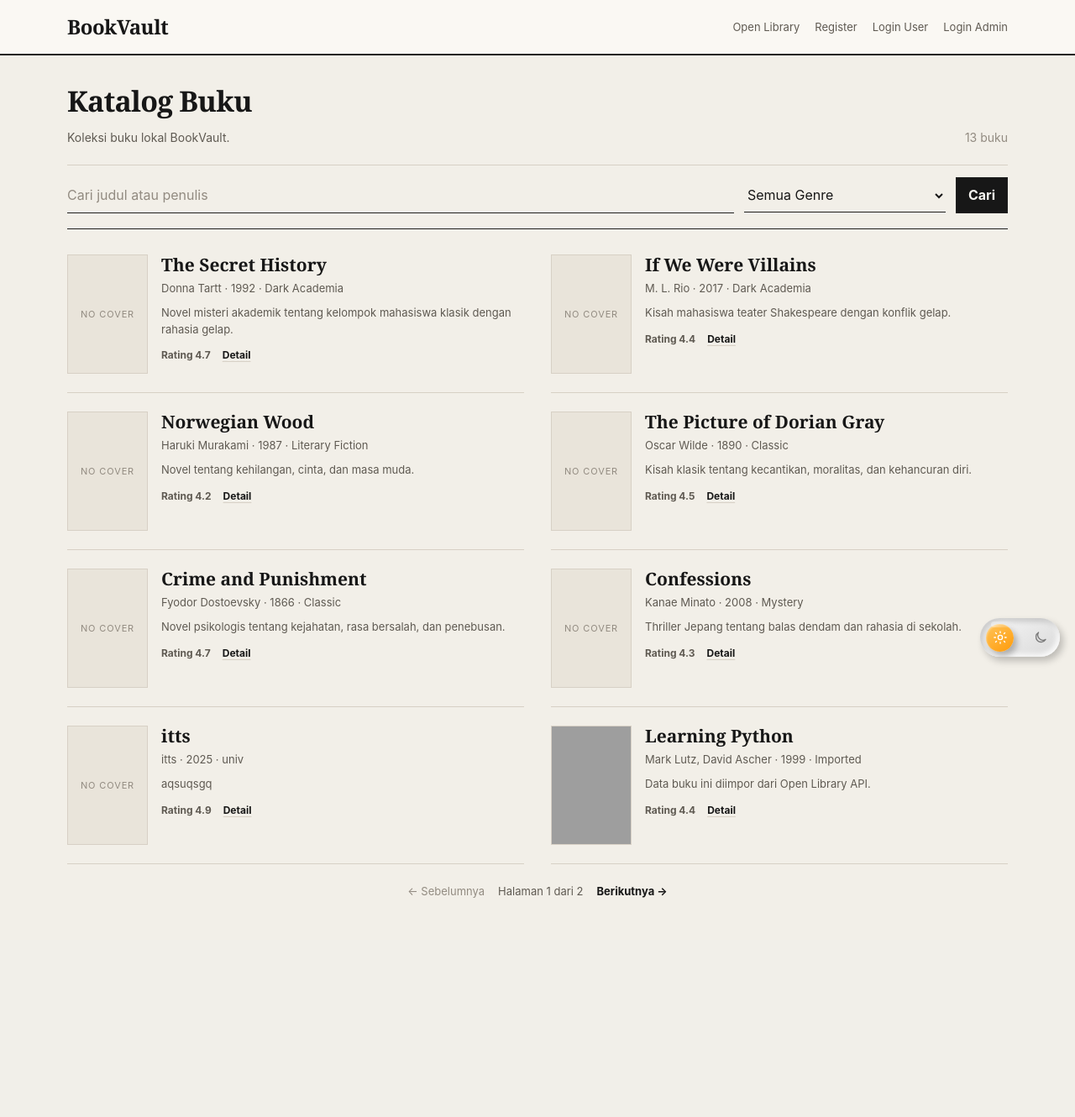
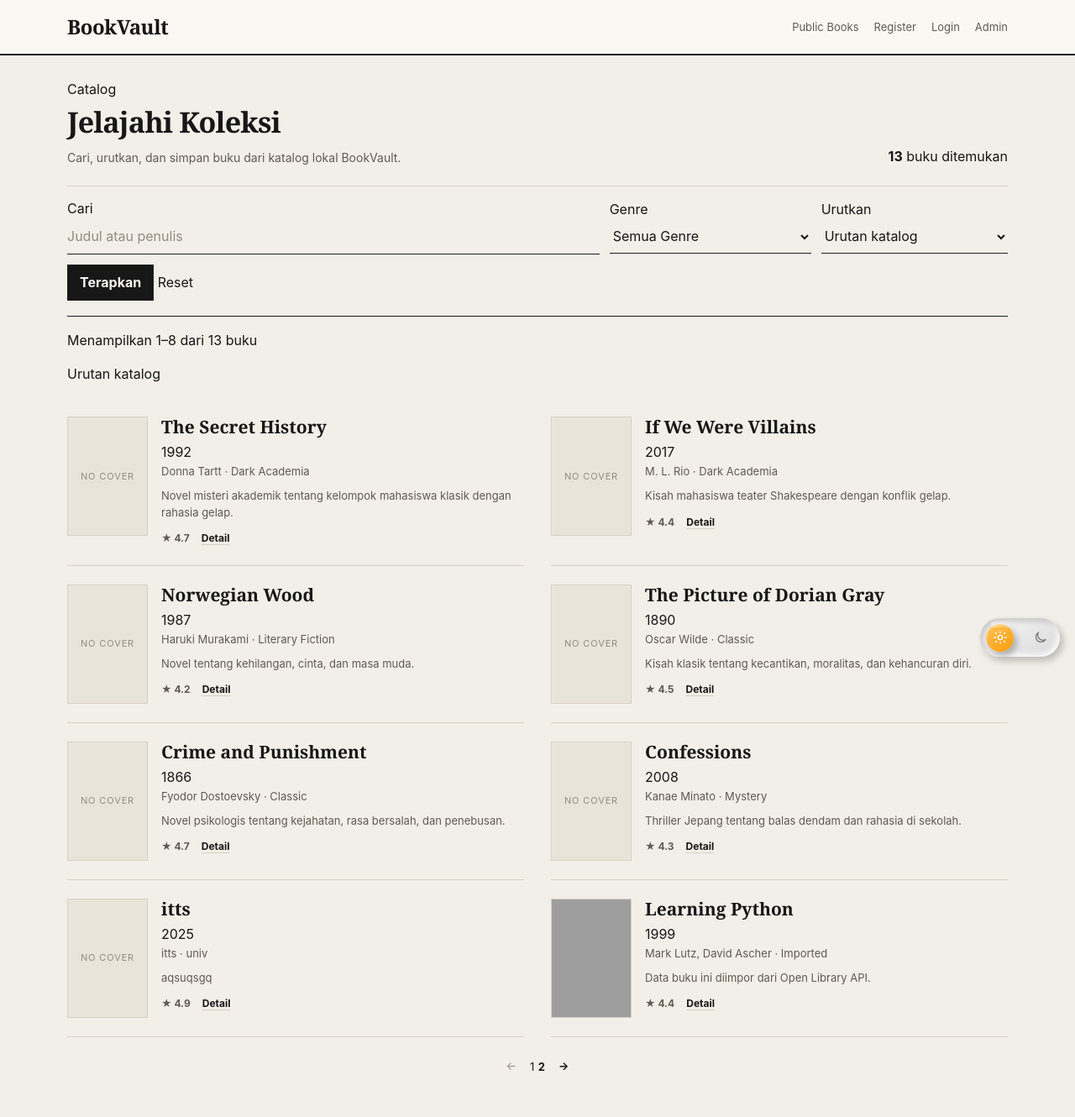
Before and after one commit to panjiaryasoma/bookvault-flask, a Flask app: page / in a window 1280 px wide. Shown: the whole page at 84% size. Before the commit the page ends 1069 px from the top, so only its background shows below. Run offline with Flask 3, Linux system fonts and the light colour scheme; data comes from the database, SQL or seed files in the repository; grey boxes are pictures that could not be loaded.

Commit message:
Upgrade local catalog discovery interface

```diff
--- a/templates/index.html
+++ b/templates/index.html
@@ -12,21 +12,21 @@
         <a href="/" class="brand-mark">BookVault</a>
 
         <nav class="top-nav" aria-label="Navigasi BookVault">
-            <a href="/public-books">Open Library</a>
+            <a href="/public-books">Public Books</a>
 
             {% if session.get("user_logged_in") %}
-            <a href="/user/dashboard">Dashboard User</a>
+            <a href="/user/dashboard">My Library</a>
             <a href="/logout">Logout</a>
 
             {% elif session.get("admin_logged_in") %}
             <a href="/api/docs">API Docs</a>
-            <a href="/admin">Dashboard Admin</a>
-            <a href="/admin/logout">Logout Admin</a>
+            <a href="/admin">Admin</a>
+            <a href="/admin/logout">Logout</a>
 
             {% else %}
             <a href="/register">Register</a>
-            <a href="/login">Login User</a>
-            <a href="/admin/login">Login Admin</a>
+            <a href="/login">Login</a>
+            <a href="/admin/login">Admin</a>
             {% endif %}
         </nav>
     </div>
@@ -34,29 +34,45 @@
 {% endblock %}
 
 {% block content %}
-<section class="catalog" aria-labelledby="catalog-title">
+<section
+    class="catalog"
+    id="catalog-app"
+    aria-labelledby="catalog-title"
+    data-user-logged-in="{{ 'true' if session.get('user_logged_in') else 'false' }}"
+    data-favorite-ids='{{ favorite_ids|tojson }}'
+>
     <div class="catalog-heading">
         <div>
-            <h1 id="catalog-title">Katalog Buku</h1>
-            <p>Koleksi buku lokal BookVault.</p>
+            <span class="catalog-eyebrow">Catalog</span>
+            <h1 id="catalog-title">Jelajahi Koleksi</h1>
+            <p>Cari, urutkan, dan simpan buku dari katalog lokal BookVault.</p>
         </div>
 
+        <div class="catalog-summary" aria-live="polite">
             {% if pagination %}
-        <p class="result-count">{{ pagination.total }} buku</p>
+            <strong id="catalog-result-count">{{ pagination.total }}</strong>
+            <span id="catalog-result-label">buku ditemukan</span>
             {% else %}
-        <p class="result-count">{{ books|length }} buku</p>
+            <strong id="catalog-result-count">{{ books|length }}</strong>
+            <span id="catalog-result-label">buku ditemukan</span>
             {% endif %}
+        </div>
     </div>
 
     {% if session.get("user_logged_in") %}
-    <p class="session-note">Masuk sebagai {{ session.get("user_username") }}</p>
+    <p class="session-note">Koleksi untuk <strong>{{ session.get("user_username") }}</strong></p>
     {% elif session.get("admin_logged_in") %}
-    <p class="session-note">Masuk sebagai admin {{ session.get("admin_username") }}</p>
+    <p class="session-note">Mode admin · {{ session.get("admin_username") }}</p>
     {% endif %}
 
-    <form method="GET" action="/" class="search-box" aria-label="Cari dan filter katalog buku">
-        <input type="text" name="q" placeholder="Cari judul atau penulis" value="{{ q }}" aria-label="Cari buku">
+    <form method="GET" action="/" class="search-box" id="catalog-search-form" aria-label="Cari dan filter katalog buku">
+        <label class="catalog-control catalog-control--search">
+            <span>Cari</span>
+            <input type="search" name="q" placeholder="Judul atau penulis" value="{{ q }}" aria-label="Cari buku" autocomplete="off">
+        </label>
 
+        <label class="catalog-control">
+            <span>Genre</span>
             <select name="genre" class="genre-select" aria-label="Filter genre">
                 <option value="">Semua Genre</option>
                 {% for g in genres %}
@@ -65,29 +81,77 @@
                 </option>
                 {% endfor %}
             </select>
+        </label>
 
-        <button type="submit">Cari</button>
+        <label class="catalog-control">
+            <span>Urutkan</span>
+            <select id="catalog-sort" aria-label="Urutkan katalog">
+                <option value="default">Urutan katalog</option>
+                <option value="rating_desc">Rating tertinggi</option>
+                <option value="title_asc">Judul A–Z</option>
+                <option value="year_desc">Tahun terbaru</option>
+                <option value="newest">Baru ditambahkan</option>
+            </select>
+        </label>
+
+        <div class="catalog-actions">
+            <button type="submit">Terapkan</button>
+            <a href="/" class="reset-link">Reset</a>
+        </div>
     </form>
 
-    <div class="book-list">
+    {% if q or selected_genre %}
+    <div class="active-filters" aria-label="Filter aktif">
+        <span class="active-filters__label">Filter aktif</span>
+
+        {% if q %}
+        <a href="{{ url_for('index', genre=selected_genre) }}" class="filter-token">
+            Pencarian: {{ q }} <span aria-hidden="true">×</span>
+        </a>
+        {% endif %}
+
+        {% if selected_genre %}
+        <a href="{{ url_for('index', q=q) }}" class="filter-token">
+            {{ selected_genre }} <span aria-hidden="true">×</span>
+        </a>
+        {% endif %}
+    </div>
+    {% endif %}
+
+    <div class="catalog-status-row">
+        <p id="catalog-range" class="catalog-range">
+            {% if pagination and pagination.total > 0 %}
+            Menampilkan {{ ((pagination.page - 1) * pagination.per_page) + 1 }}–{{ ((pagination.page - 1) * pagination.per_page) + books|length }} dari {{ pagination.total }} buku
+            {% else %}
+            Tidak ada buku untuk ditampilkan
+            {% endif %}
+        </p>
+        <p class="catalog-sort-status" id="catalog-sort-status">Urutan katalog</p>
+    </div>
+
+    <div class="book-list" id="book-list">
         {% for book in books %}
         <article class="book-entry">
             <a href="/book/{{ book.id }}" class="book-media" aria-label="Lihat detail {{ book.title }}">
                 {% if book.cover_image %}
-                <img src="{{ book.cover_image }}" alt="Cover {{ book.title }}" class="book-cover">
+                <img src="{{ book.cover_image }}" alt="Cover {{ book.title }}" class="book-cover" loading="lazy">
                 {% else %}
                 <div class="book-cover cover-placeholder">No Cover</div>
                 {% endif %}
             </a>
 
             <div class="book-info">
+                <div class="book-title-row">
                     <h2><a href="/book/{{ book.id }}">{{ book.title }}</a></h2>
-                <p class="meta">{{ book.author }} · {{ book.year }} · {{ book.genre }}</p>
-                <p class="description">{{ book.description }}</p>
+                    <span class="book-year">{{ book.year }}</span>
+                </div>
+
+                <p class="meta">{{ book.author }} · {{ book.genre }}</p>
+                <p class="description">{{ book.description or 'Tidak ada deskripsi.' }}</p>
 
                 <div class="book-footer">
                     {% if book.rating and book.rating > 0 %}
-                    <span class="rating">Rating {{ book.rating }}</span>
+                    <span class="rating">★ {{ book.rating }}</span>
                     {% else %}
                     <span class="rating rating--muted">Belum dinilai</span>
                     {% endif %}
@@ -97,11 +161,11 @@
                     {% if session.get("user_logged_in") %}
                         {% if book.id in favorite_ids %}
                         <form method="POST" action="/favorite/remove/{{ book.id }}" class="favorite-form">
-                            <button type="submit" class="text-button">Hapus favorit</button>
+                            <button type="submit" class="text-button text-button--saved" aria-label="Hapus {{ book.title }} dari favorit">♥ Tersimpan</button>
                         </form>
                         {% else %}
                         <form method="POST" action="/favorite/add/{{ book.id }}" class="favorite-form">
-                            <button type="submit" class="text-button">Favorit</button>
+                            <button type="submit" class="text-button" aria-label="Simpan {{ book.title }} ke favorit">♡ Simpan</button>
                         </form>
                         {% endif %}
                     {% endif %}
@@ -111,22 +175,43 @@
         {% endfor %}
     </div>
 
+    <div class="catalog-empty" id="catalog-empty" {% if books %}hidden{% endif %}>
+        <span class="catalog-eyebrow">No Results</span>
+        <h2>Tidak ada buku yang cocok.</h2>
+        <p>Coba ubah istilah pencarian atau genre. Database-nya belum kabur, cuma filternya terlalu semangat.</p>
+        <a href="/" class="empty-reset">Reset Filter</a>
+    </div>
+
     {% if pagination and pagination.pages > 1 %}
-    <nav class="pagination" aria-label="Navigasi halaman katalog">
+    <nav class="pagination" id="catalog-pagination" aria-label="Navigasi halaman katalog">
         {% if pagination.has_prev %}
-        <a href="{{ url_for('index', page=pagination.prev_num, q=q, genre=selected_genre) }}">← Sebelumnya</a>
+        <a href="{{ url_for('index', page=pagination.prev_num, q=q, genre=selected_genre) }}" class="pagination-arrow">←</a>
         {% else %}
-        <span class="disabled">← Sebelumnya</span>
+        <span class="pagination-arrow disabled">←</span>
         {% endif %}
 
-        <span class="page-info">Halaman {{ pagination.page }} dari {{ pagination.pages }}</span>
+        <div class="pagination-pages">
+            {% for page_num in pagination.iter_pages(left_edge=1, left_current=1, right_current=2, right_edge=1) %}
+                {% if page_num %}
+                    {% if page_num == pagination.page %}
+                    <span class="page-number active" aria-current="page">{{ page_num }}</span>
+                    {% else %}
+                    <a href="{{ url_for('index', page=page_num, q=q, genre=selected_genre) }}" class="page-number">{{ page_num }}</a>
+                    {% endif %}
+                {% else %}
+                <span class="pagination-ellipsis">…</span>
+                {% endif %}
+            {% endfor %}
+        </div>
 
         {% if pagination.has_next %}
-        <a href="{{ url_for('index', page=pagination.next_num, q=q, genre=selected_genre) }}">Berikutnya →</a>
+        <a href="{{ url_for('index', page=pagination.next_num, q=q, genre=selected_genre) }}" class="pagination-arrow">→</a>
         {% else %}
-        <span class="disabled">Berikutnya →</span>
+        <span class="pagination-arrow disabled">→</span>
         {% endif %}
     </nav>
+    {% else %}
+    <nav class="pagination" id="catalog-pagination" aria-label="Navigasi halaman katalog" hidden></nav>
     {% endif %}
 </section>
 {% endblock %}
```
Lines whose indentation alone changed are shown as unchanged.
